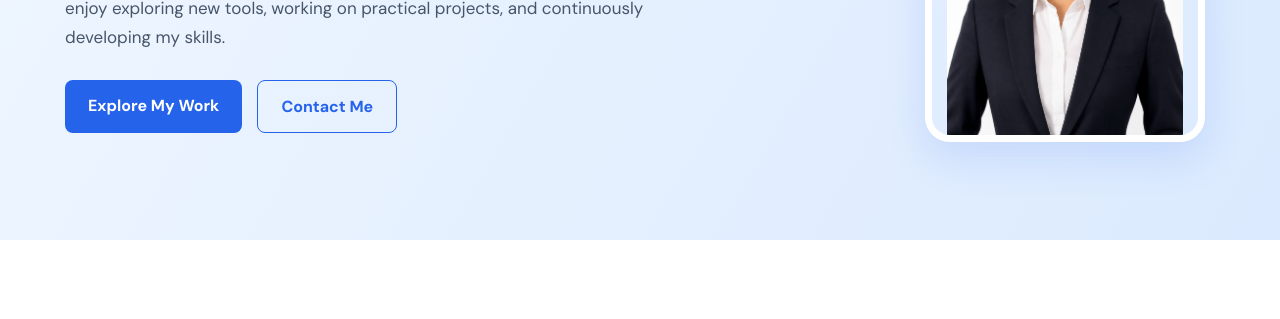
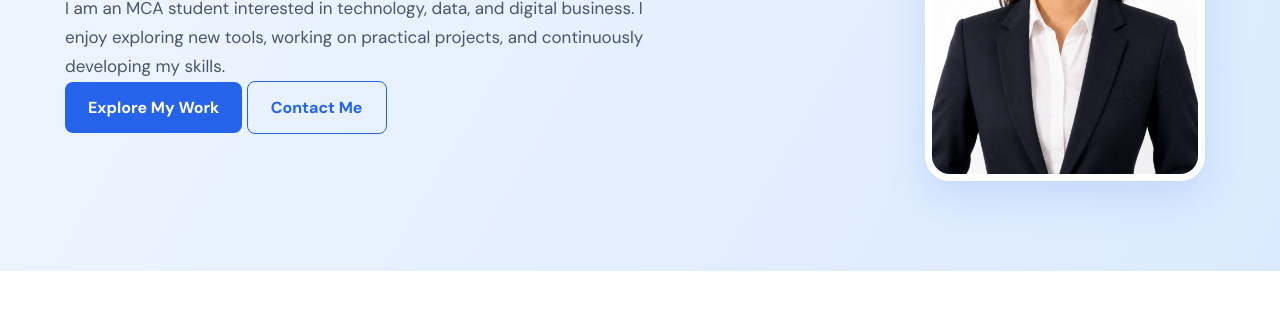
Before and after one commit to Chaitali-patil01/Chaitali-Portfolio, a plain HTML site: page index.html in a window 1280 px wide. Shown: the part 354-673 px from the top of the page. Drawn offline with Linux system fonts and the light colour scheme.

Commit message:
Update index.html

```diff
--- a/index.html
+++ b/index.html
@@ -124,12 +124,16 @@ nav {
 
 .hero-image img {
     width: 280px;
-    height: 330px;
+    height: auto;
+    max-height: 380px;
     object-fit: contain;
-    object-position: center;
+    object-position: center top;
     border-radius: 25px;
     border: 7px solid white;
     box-shadow: 0 15px 40px rgba(37,99,235,0.15);
+    display: block;
+    margin: 0 auto;
+}
 }
 
 .buttons {
```
